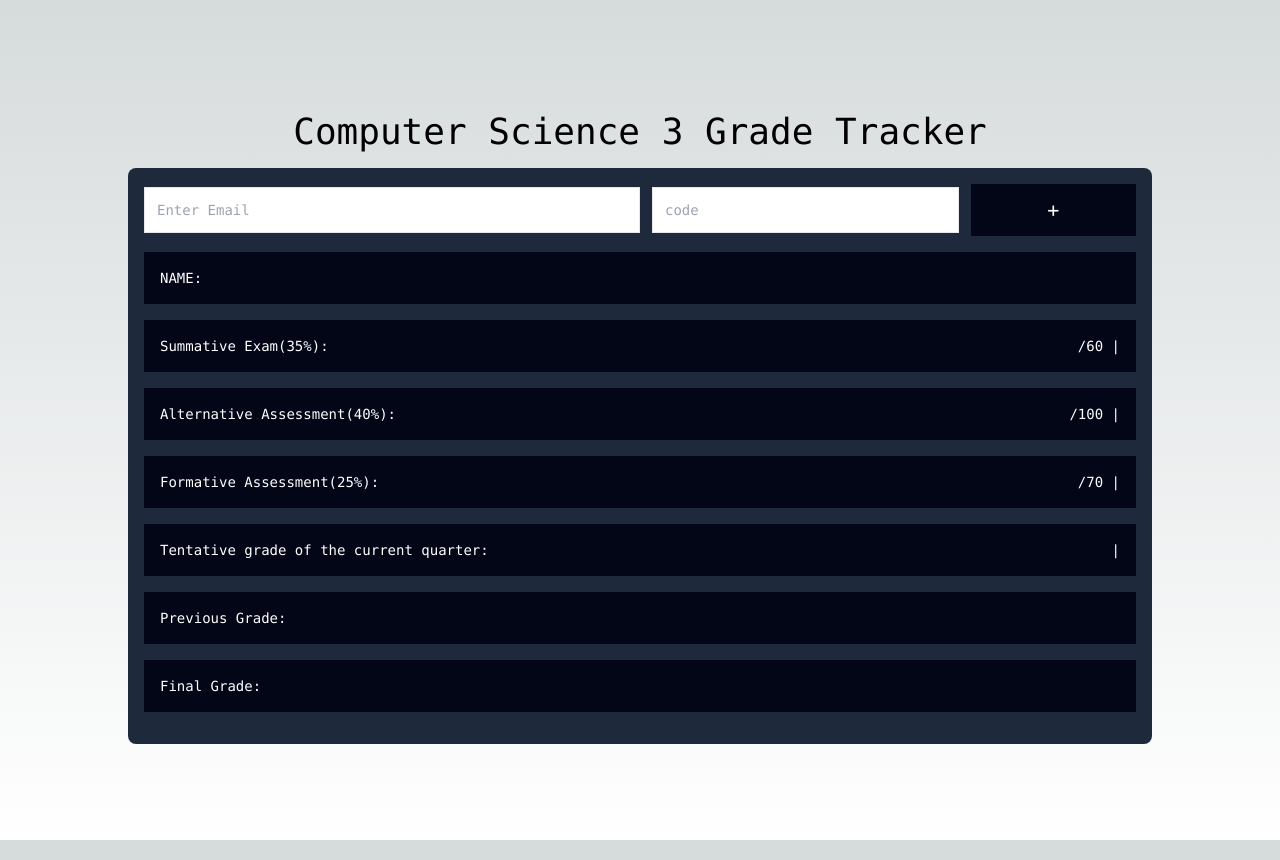
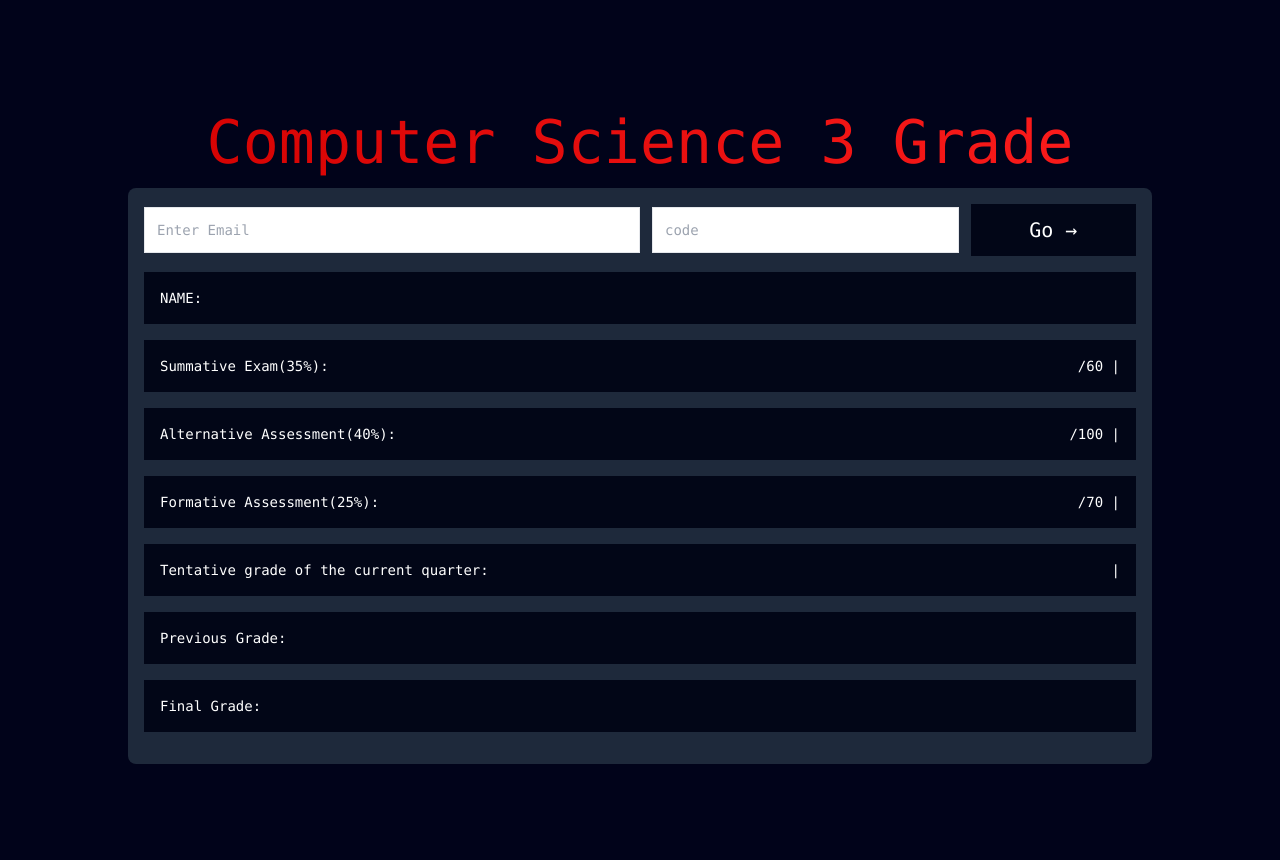
Before and after one commit to LaravelALvin/get-grades, a Next.js app: page / in a window 1280 px wide. Built offline with nearby package versions, Linux system fonts and the light colour scheme.

Commit message:
update color

```diff
--- a/app/globals.css
+++ b/app/globals.css
@@ -5,23 +5,29 @@
 :root {
   --foreground-rgb: 0, 0, 0;
   --background-start-rgb: 214, 219, 220;
-  --background-end-rgb: 255, 255, 255;
+  --background-end-rgb: 1, 3, 26;
 }
 
 @media (prefers-color-scheme: dark) {
   :root {
-    --foreground-rgb: 255, 255, 255;
+    --foreground-rgb: 0, 0, 0;
     --background-start-rgb: 0, 0, 0;
     --background-end-rgb: 0, 0, 0;
   }
 }
 
 body {
-  color: rgb(var(--foreground-rgb));
+  color: rgb(0, 0, 0);
   background: linear-gradient(
       to bottom,
       transparent,
       rgb(var(--background-end-rgb))
     )
-    rgb(var(--background-start-rgb));
+    rgb(var(--background-end-rgb));
 }
+
+.gradient {
+  background: linear-gradient(45deg, #d10000, rgb(255, 30, 30));
+  -webkit-background-clip: text;
+  -webkit-text-fill-color: transparent;
+}
--- a/app/page.js
+++ b/app/page.js
@@ -92,7 +92,7 @@ export default function Home() {
   return (
     <main className='flex min-h-screen flex-col items-center justify-between sm:p-24 p-4'>
       <div className='z-10 w-full max-w-5xl items-center justify-between font-mono text-sm '>
-        <h1 className='text-4xl p-4 text-center'>Computer Science 3 Grade Tracker</h1>
+        <h1 className='text-4xl sm:text-5xl md:text-6xl gradient p-4 text-center'>Computer Science 3 Grade</h1>
         <div className='bg-slate-800 p-4 rounded-lg'>
           <form className='grid grid-cols-6 items-center text-black'>
             <input
@@ -113,10 +113,12 @@ export default function Home() {
             />
             <button
               onClick={getGrade}
-              className='text-white bg-slate-950 hover:bg-slate-900 p-3 text-xl'
+              className='text-white bg-green-500 hover:bg-green-700 bg-slate-950 hover:bg-slate-900 p-3 text-xl'
               type='submit'
             >
-              +
+              Go →
+
+
             </button>
           </form>
           <ul>
```
